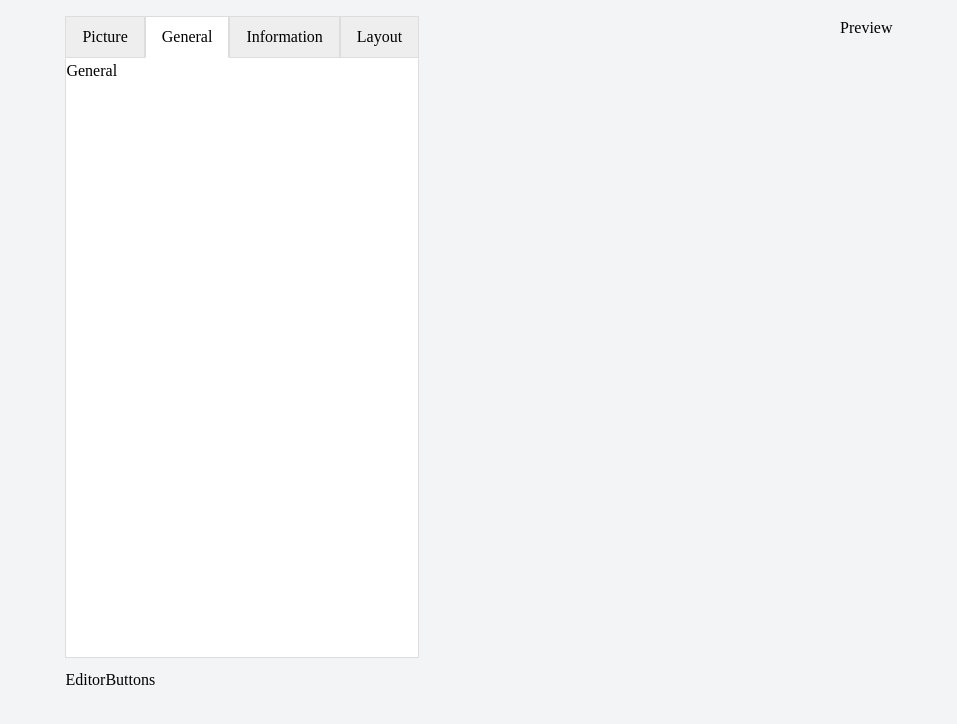
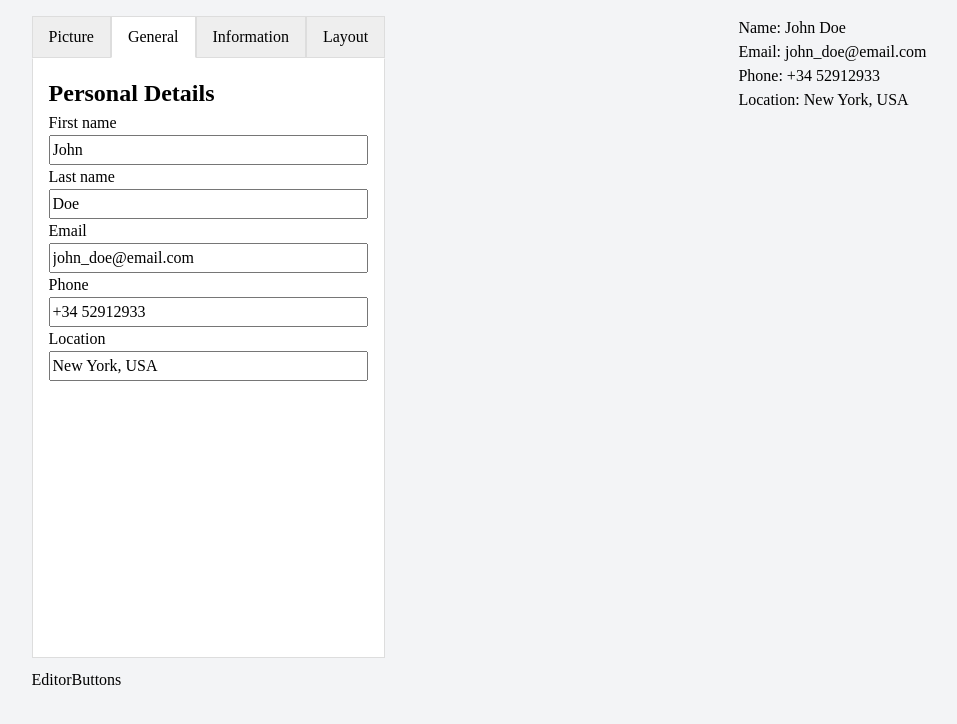
Before and after one commit to angelrcd/odin-cv-application, a React (Vite) app: page / in a window 1280 px wide. Both pictures are taken after a click on the tab "General". Shown: the top 724 px of the page, without its empty margins (161-1118 px from the left). Built offline with nearby package versions, Linux system fonts and the light colour scheme.

Commit message:
Add general info functionality

```diff
--- a/src/components/App.jsx
+++ b/src/components/App.jsx
@@ -1,11 +1,37 @@
 import EditorContainer from "./EditorContainer";
 import Preview from "./Preview";
+import { useState } from "react";
 
 function App() {
+  // State
+  const [firstName, setfirstName] = useState("John");
+  const [lastName, setlastName] = useState("Doe");
+  const [email, setEmail] = useState("john_doe@email.com");
+  const [phone, setPhone] = useState("+34 52912933");
+  const [location, setLocation] = useState("New York, USA");
+  const generalState = { firstName, lastName, email, phone, location };
+
+  // Event Handlers
+  const handleFirstNameChange = (e) => setfirstName(e.target.value);
+  const handleLastNameChange = (e) => setlastName(e.target.value);
+  const handleEmailChange = (e) => setEmail(e.target.value);
+  const handlePhoneChange = (e) => setPhone(e.target.value);
+  const handleLocationChange = (e) => setLocation(e.target.value);
+  const generalHandlers = {
+    handleFirstNameChange,
+    handleLastNameChange,
+    handleEmailChange,
+    handlePhoneChange,
+    handleLocationChange,
+  };
+
   return (
     <>
-      <EditorContainer />
-      <Preview />
+      <EditorContainer
+        generalState={generalState}
+        generalHandlers={generalHandlers}
+      />
+      <Preview generalState={generalState} />
     </>
   );
 }
--- a/src/components/Editor.jsx
+++ b/src/components/Editor.jsx
@@ -3,7 +3,7 @@ import EditorForms from "./EditorForms";
 import { useState } from "react";
 import "../styles/Editor.css";
 
-export default function Editor() {
+export default function Editor({ generalState, generalHandlers }) {
   const [currentTab, setCurrentTab] = useState(0);
 
   const changeTab = (tabIndex) => setCurrentTab(tabIndex);
@@ -11,7 +11,11 @@ export default function Editor() {
   return (
     <div className="editor-container">
       <EditorTabs currentTab={currentTab} onTabChange={changeTab} />
-      <EditorForms currentTab={currentTab} />
+      <EditorForms
+        currentTab={currentTab}
+        generalState={generalState}
+        generalHandlers={generalHandlers}
+      />
     </div>
   );
 }
--- a/src/components/EditorContainer.jsx
+++ b/src/components/EditorContainer.jsx
@@ -1,10 +1,10 @@
 import Editor from "./Editor";
 import EditorButtons from "./EditorButtons";
 
-export default function EditorContainer() {
+export default function EditorContainer({ generalState, generalHandlers }) {
   return (
     <main>
-      <Editor />
+      <Editor generalState={generalState} generalHandlers={generalHandlers} />
       <EditorButtons />
     </main>
   );
--- a/src/components/EditorForms.jsx
+++ b/src/components/EditorForms.jsx
@@ -3,12 +3,21 @@ import General from "./tabs/General";
 import Information from "./tabs/Information";
 import Layout from "./tabs/Layout";
 
-export default function EditorForms({ currentTab }) {
+export default function EditorForms({
+  currentTab,
+  generalState,
+  generalHandlers,
+}) {
   switch (currentTab) {
     case 0:
       return <Picture />;
     case 1:
-      return <General />;
+      return (
+        <General
+          generalState={generalState}
+          generalHandlers={generalHandlers}
+        />
+      );
     case 2:
       return <Information />;
     case 3:
--- a/src/components/Preview.jsx
+++ b/src/components/Preview.jsx
@@ -1,3 +1,11 @@
-export default function Preview() {
-  return <div>Preview</div>;
+export default function Preview({ generalState }) {
+  const fullName = generalState.firstName + " " + generalState.lastName;
+  return (
+    <div>
+      <p>Name: {fullName}</p>
+      <p>Email: {generalState.email}</p>
+      <p>Phone: {generalState.phone}</p>
+      <p>Location: {generalState.location}</p>
+    </div>
+  );
 }
--- a/src/components/tabs/General.jsx
+++ b/src/components/tabs/General.jsx
@@ -1,7 +1,36 @@
-export default function General() {
+import GeneralInput from "./GeneralInput";
+
+export default function General({ generalState, generalHandlers }) {
   return (
     <section id="general-form" role="tabpanel" className="editor-form">
-      General
+      <h2>Personal Details</h2>
+      <form>
+        <GeneralInput
+          label="First name"
+          state={generalState.firstName}
+          handler={generalHandlers.handleFirstNameChange}
+        />
+        <GeneralInput
+          label="Last name"
+          state={generalState.lastName}
+          handler={generalHandlers.handleLastNameChange}
+        />
+        <GeneralInput
+          label="Email"
+          state={generalState.email}
+          handler={generalHandlers.handleEmailChange}
+        />
+        <GeneralInput
+          label="Phone"
+          state={generalState.phone}
+          handler={generalHandlers.handlePhoneChange}
+        />
+        <GeneralInput
+          label="Location"
+          state={generalState.location}
+          handler={generalHandlers.handleLocationChange}
+        />
+      </form>
     </section>
   );
 }
--- /dev/null
+++ b/src/components/tabs/GeneralInput.jsx
@@ -0,0 +1,8 @@
+export default function GeneralInput({ label, state, handler }) {
+  return (
+    <label>
+      <span>{label}</span>
+      <input type="text" value={state} onChange={(e) => handler(e)} />
+    </label>
+  );
+}
--- a/src/index.css
+++ b/src/index.css
@@ -60,6 +60,23 @@ body {
   border-bottom-color: white;
 }
 
+.editor-form {
+  padding: 1rem;
+}
+
+/* General tab */
+#general-form {
+  form {
+    display: flex;
+    flex-direction: column;
+  }
+
+  label {
+    display: flex;
+    flex-direction: column;
+  }
+}
+
 .editor-container {
   margin-bottom: 10px;
 }
```
